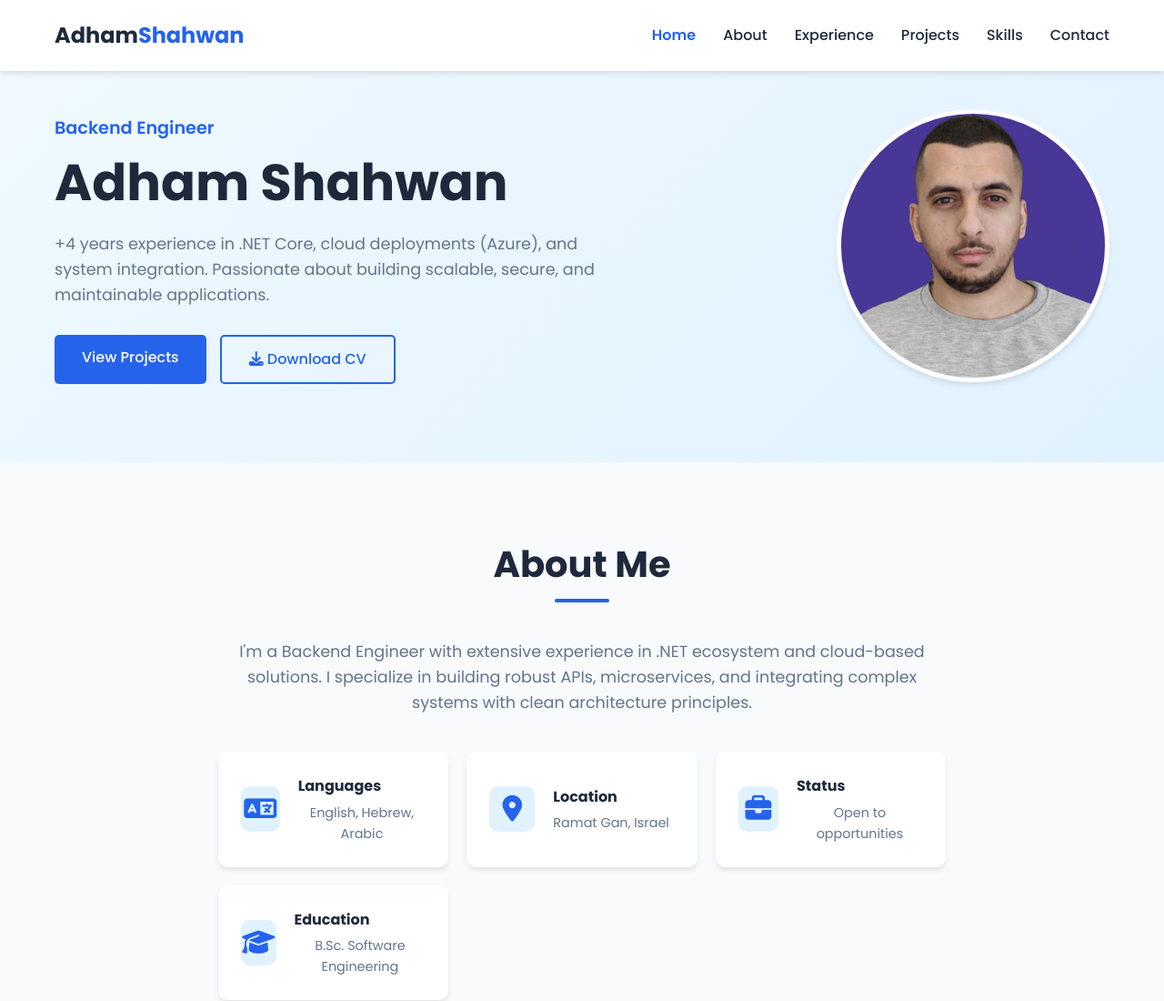
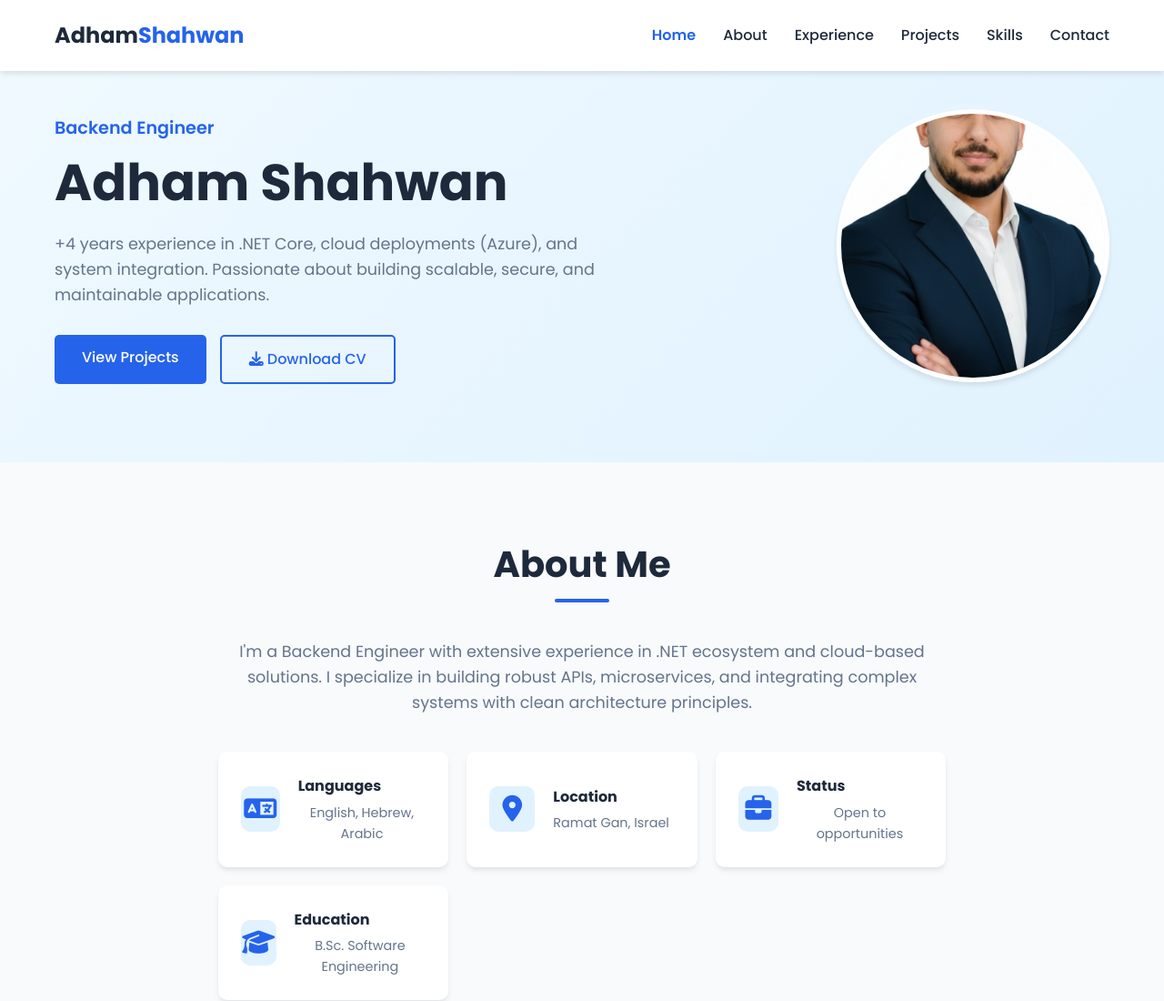
Before and after one commit to Adham2021/portfolio, a plain HTML site: page index.html in a window 1280 px wide. Shown: the top 1100 px of the page at 91% size. Drawn offline with Linux system fonts and the light colour scheme.

Commit message:
Update profile image source in index.htmlchane profile img

```diff
--- a/index.html
+++ b/index.html
@@ -45,7 +45,7 @@
                 </div>
             </div>
             <div class="hero-image">
-                <img src="assets/profile.jpg" alt="Adham Shahwan">
+                <img src="assets/AdhamProfile.jpg" alt="Adham Shahwan">
             </div>
         </div>
     </section>
```
